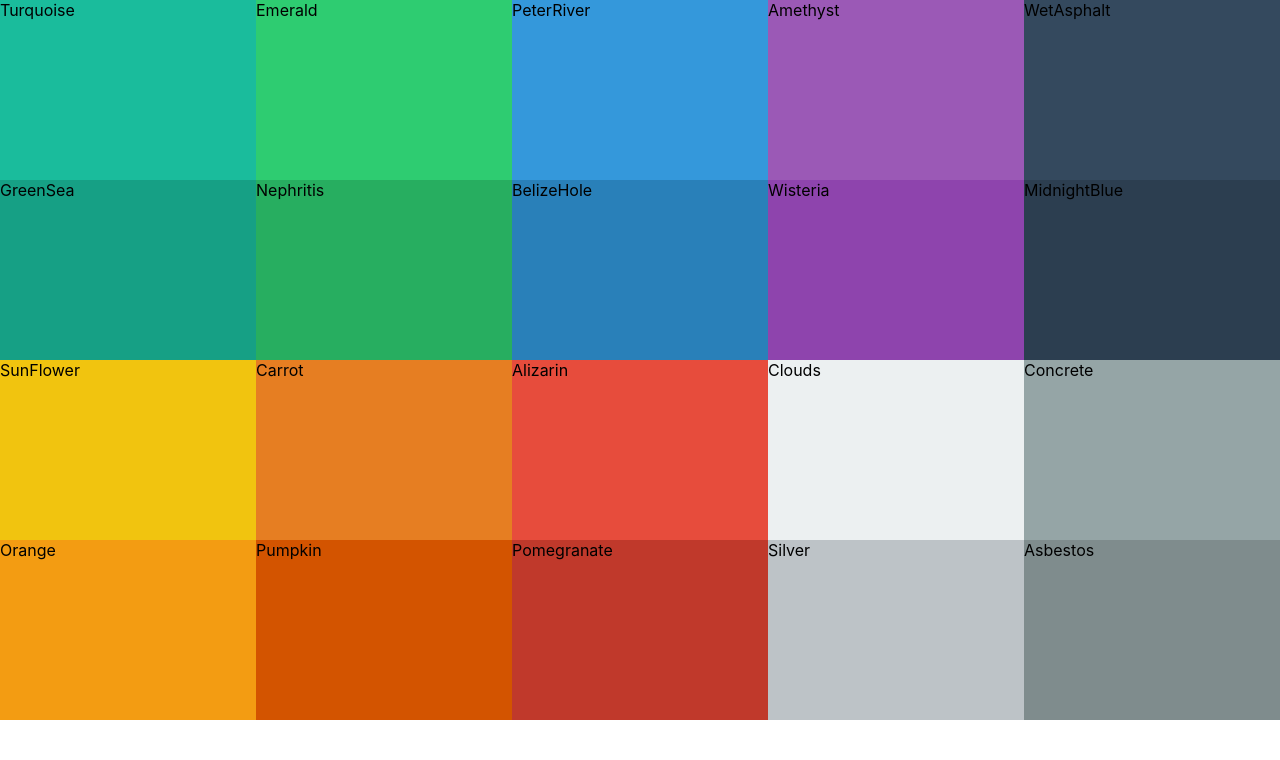
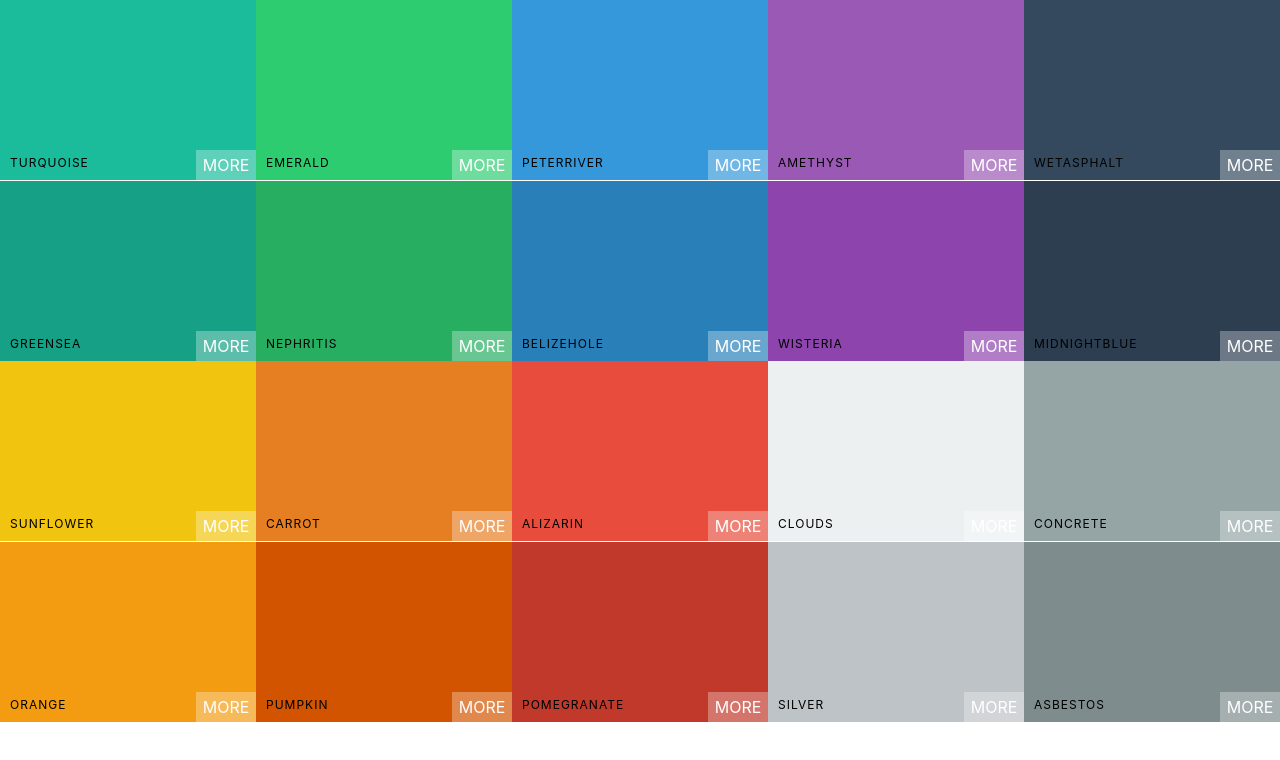
Before and after one commit to magdalena-amb/massive-color-app, a React (Create React App) app: page / in a window 1280 px wide. Shown: the top 760 px of the page. Built offline with nearby package versions, Linux system fonts and the light colour scheme.

Commit message:
Add colorBox.css

```diff
--- a/src/ColorBox.css
+++ b/src/ColorBox.css
@@ -5,4 +5,56 @@
     display: inline-block;
     position: relative;
     cursor: pointer;
+    margin-bottom: -3.5px;
 }
+
+.copy-button {
+    width: 100px;
+    height: 30px;
+    position: absolute;
+    display: inline-block;
+    top: 50%;
+    left: 50%;
+    margin-left: -50px;
+    margin-top: -15px;
+    text-align: center;
+    outline: none;
+    background: rgba(255, 255, 255, .3);
+    font-size: 1rem;
+    line-height: 30px;
+    color: #fff;
+    text-transform: uppercase;
+    border: none;
+    opacity: 0;
+}
+
+.ColorBox:hover .copy-button {
+    opacity: 1;
+    transition: .5s;
+}
+
+.box-content {
+    position: absolute;
+    width: 100%;
+    left: 0px;
+    bottom: 0px;
+    padding: 10px;
+    color: black;
+    text-transform: uppercase;
+    letter-spacing: 1px;
+    font-size: 12px;
+}
+
+.see-more {
+    background: rgba(255, 255, 255, .3);
+    position: absolute;
+    border: none;
+    right: 0px;
+    bottom: 0px;
+    color: #fff;
+    width: 60px;
+    height: 30px;
+    text-align: center;
+    line-height: 30px;
+    text-transform: uppercase;
+}
--- a/src/ColorBox.js
+++ b/src/ColorBox.js
@@ -4,9 +4,16 @@
 export default class ColorBox extends Component {
 
     render() {
+        const {name, background} = this.props;
         return (
-            <div style={{background: this.props.background}} className='ColorBox'>
-                <span>{this.props.name}</span>
+            <div style={{background}} className='ColorBox'>
+                <div className='copy-container'>
+                    <div className='box-content'>
+                        <span>{name}</span>
+                    </div>
+                    <button className='copy-button'>Copy</button>
+                </div>
+                <span className='see-more'>More</span>
             </div>
         )
     }
```
